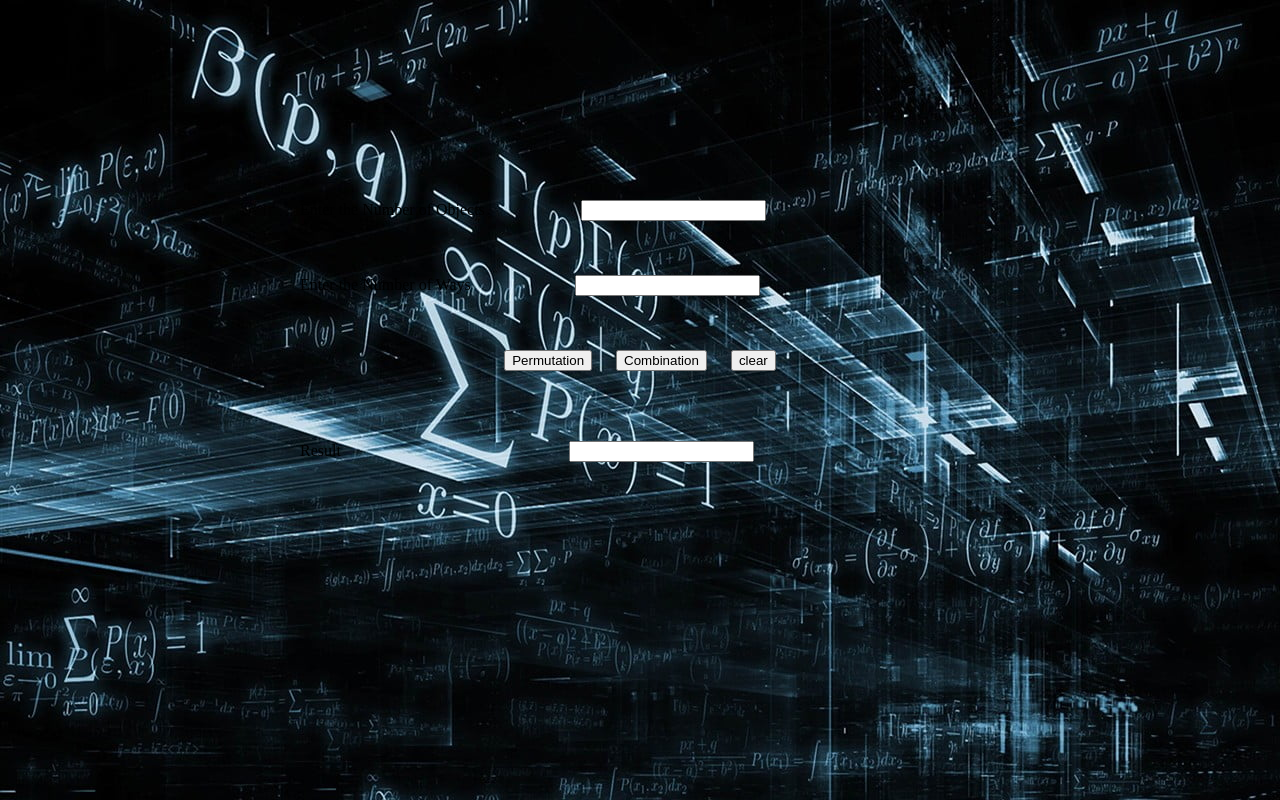
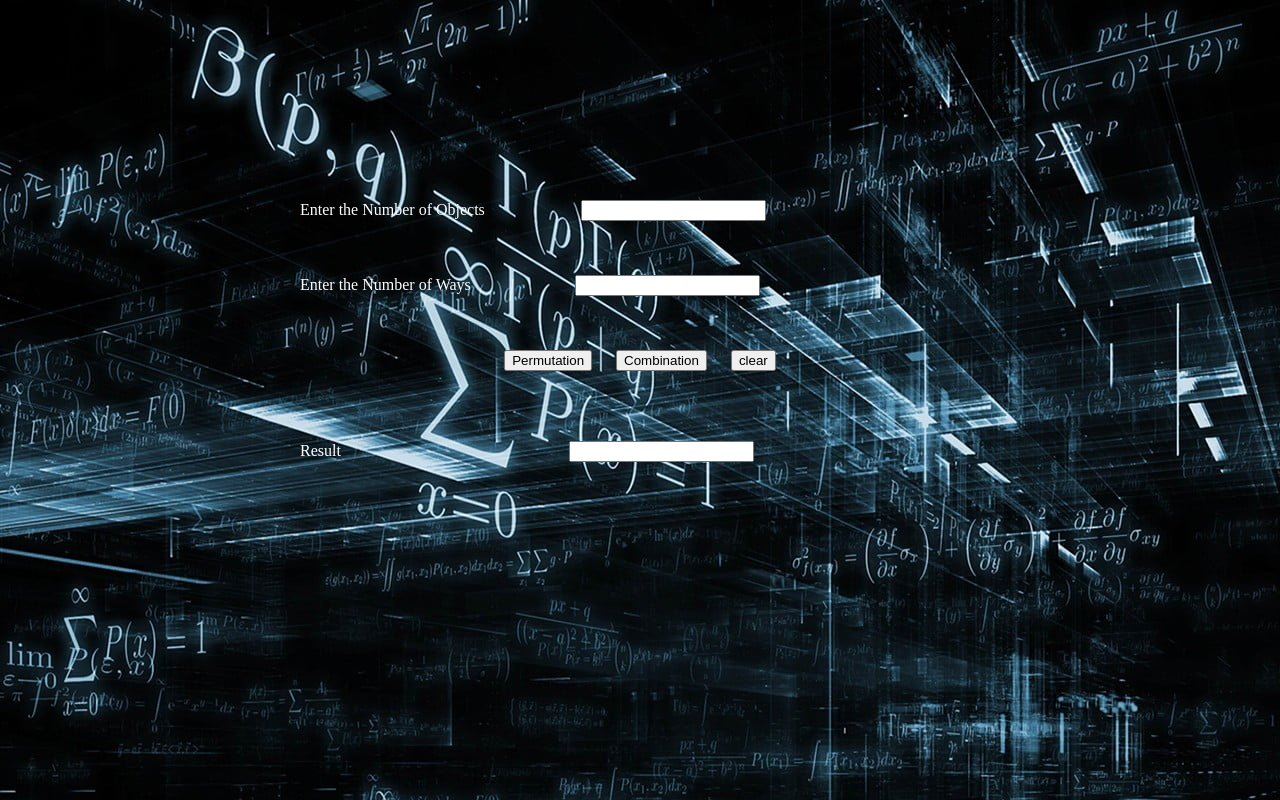
Before and after one commit to roshanantony780/Roshan-Antony, a plain HTML site: page index.html in a window 1280 px wide. Drawn offline with Linux system fonts and the light colour scheme.

Commit message:
Update index.html

```diff
--- a/index.html
+++ b/index.html
@@ -48,13 +48,13 @@ else{
 </script>
 <body background="maths.jpg" topmargin="200px" leftmargin="300px">
 <form name="f1">
-Enter the Number of Objects
+	<font color="White" >Enter the Number of Objects </font>
 		&nbsp;&nbsp;&nbsp;&nbsp;&nbsp;&nbsp;&nbsp;&nbsp;&nbsp;&nbsp;&nbsp;&nbsp;&nbsp;
 		&nbsp;&nbsp;&nbsp;&nbsp;&nbsp;&nbsp;&nbsp;&nbsp;
 
 <Input type="text"  name="t1">
 		<br><br><br><br>
-Enter the Number of Ways
+<font color="White">Enter the Number of Ways</font>
 		&nbsp;&nbsp;&nbsp;&nbsp;&nbsp;&nbsp;&nbsp;&nbsp;&nbsp;&nbsp;&nbsp;&nbsp;&nbsp;
 		&nbsp;&nbsp;&nbsp;&nbsp;&nbsp;&nbsp;&nbsp;&nbsp;&nbsp;&nbsp;
 <Input type="text"  name="t2">
@@ -68,7 +68,7 @@ Enter the Number of Ways
 </Center><br><br><br>
 </form>
 <form name="f2">
-Result
+<font color="White">Result</font>
 		&nbsp;&nbsp;&nbsp;&nbsp;&nbsp;&nbsp;&nbsp;&nbsp;&nbsp;&nbsp;&nbsp;&nbsp;&nbsp;
 		&nbsp;&nbsp;&nbsp;&nbsp;&nbsp;&nbsp;&nbsp;&nbsp;&nbsp;&nbsp;&nbsp;&nbsp;&nbsp;
 		&nbsp;&nbsp;&nbsp;&nbsp;&nbsp;&nbsp;&nbsp;&nbsp;&nbsp;&nbsp;&nbsp;&nbsp;&nbsp;
```
